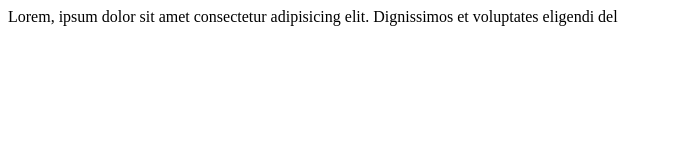
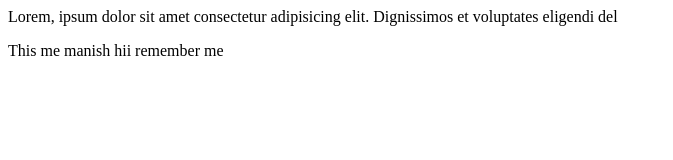
Before and after one commit to Manishcodebuzzer/project-1, a plain HTML site: page index.html in a window 1280 px wide. Shown: the whole page, without its empty margins (0-673 px from the left). Drawn offline with Linux system fonts and the light colour scheme.

Commit message:
manish is here in github

```diff
--- a/index.html
+++ b/index.html
@@ -1 +1,2 @@
 <p>Lorem, ipsum dolor sit amet consectetur adipisicing elit. Dignissimos et voluptates eligendi del</p>
+<p>This me manish hii remember me</p>
```
